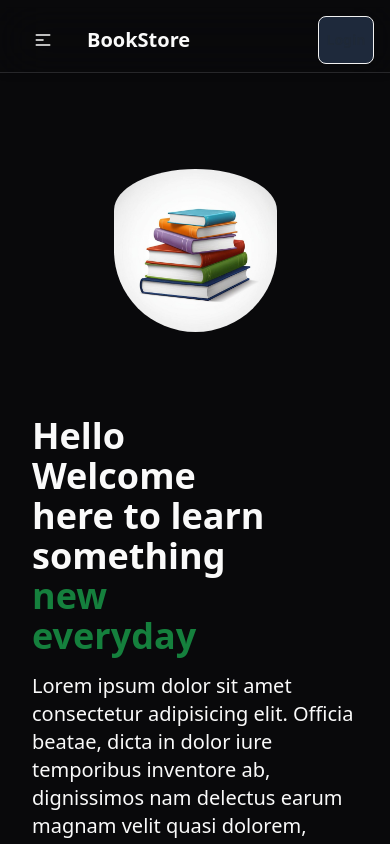
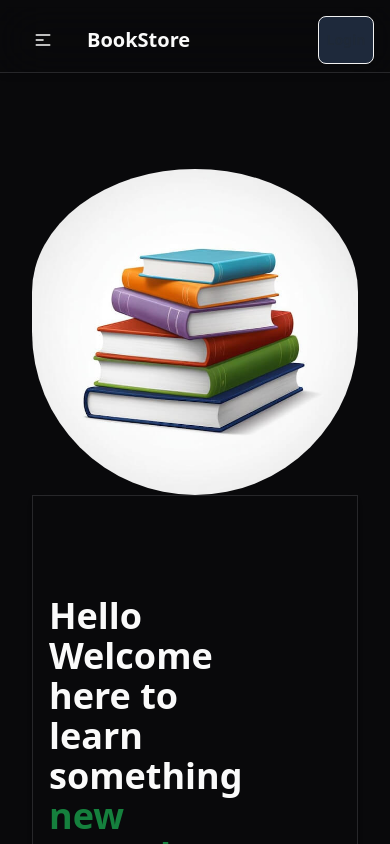
Before and after one commit to Amit9DeV/Ebooks_Store, a React (Vite) app: page / in a window 390 px wide. Shown: the top 844 px of the page. Built offline with nearby package versions, Linux system fonts and the light colour scheme; no server answers.

Commit message:
some bugs fixed

```diff
--- a/src/components/BookCard_Course.jsx
+++ b/src/components/BookCard_Course.jsx
@@ -32,14 +32,14 @@ export default function BooksCard_Course() {
   // Handling loading and error states
   if (loading) {
     return (
-      <p className="bg-red-700 h-11 w-96 flex items-center justify-center text-white">
+      <p className="bg-red-700 h-11 w-96 flex items-center justify-center text-white rounded-lg p-14 text-2xl">
         Loading...
       </p>
     );
   }
 
   if (error) {
-    return <p className="text-red-600 text-center">Error: {error}</p>;
+    return <p className="text-red-600 text-center rounded-lg">Error: {error}</p>;
   }
 
   const settings = {
--- a/src/components/BooksCard.jsx
+++ b/src/components/BooksCard.jsx
@@ -33,7 +33,7 @@ export default function BooksCard() {
 
   // Handling loading and error states
   if (loading) {
-    return <p>Loading...</p>;
+    return <p className="bg-red-600 p-5 rounded-lg text-2xl text-center">Loading...</p>;
   }
 
   if (error) {
--- a/src/pages/Course.jsx
+++ b/src/pages/Course.jsx
@@ -1,6 +1,8 @@
 import React from "react";
 import { NavLink } from "react-router-dom";
-import BooksCard_Course from "../components/BookCard_Course";
+import { lazy } from "react";
+const BooksCard_Course = React.lazy(()=>import("../components/BookCard_Course"))
+
 
 export default function Course() {
   return (
--- a/src/pages/Home.jsx
+++ b/src/pages/Home.jsx
@@ -1,11 +1,12 @@
 import React from "react";
-import BooksCard from "../components/BooksCard";
+const BooksCard = React.lazy(()=> import("../components/BooksCard"))
+import { Image } from "lucide-react";
 
 export default function Home() {
   return (
     <>
       <div className=" px-8 flex flex-col-reverse md:flex-row pt-16 md:pt-10">
-        <div className="w-full  md:w-1/2 lg:w-1/2 ">
+        <div className="w-full  md:w-1/2 lg:w-1/2 border p-4 shadow-md">
           <div className=" space-y-4 md:space-y-12">
             <h1 className=" text-4xl font-bold pt-[10vh] pr-20 ">
               Hello Welcome here to learn something{" "}
@@ -37,7 +38,7 @@ export default function Home() {
 
         <div className="w-full  md:w-1/2 lg:w-1/2 flex items-center justify-center ">
 
-        <img className=" rounded-full  w-2/4 md:w-3/3 pt-10 " src="HomeBanner.jpg" alt="" />
+        <img className=" rounded-full  w-full md:w-2/3 pt-10 "  loading="lazy" src="./tinified/HomeBanner.jpg" alt="" />
 
         </div>
       </div>
```
Also changed, not shown: public/tinified/HomeBanner.jpg (added), 1 other file (tests, documents, lock files or other folders).
